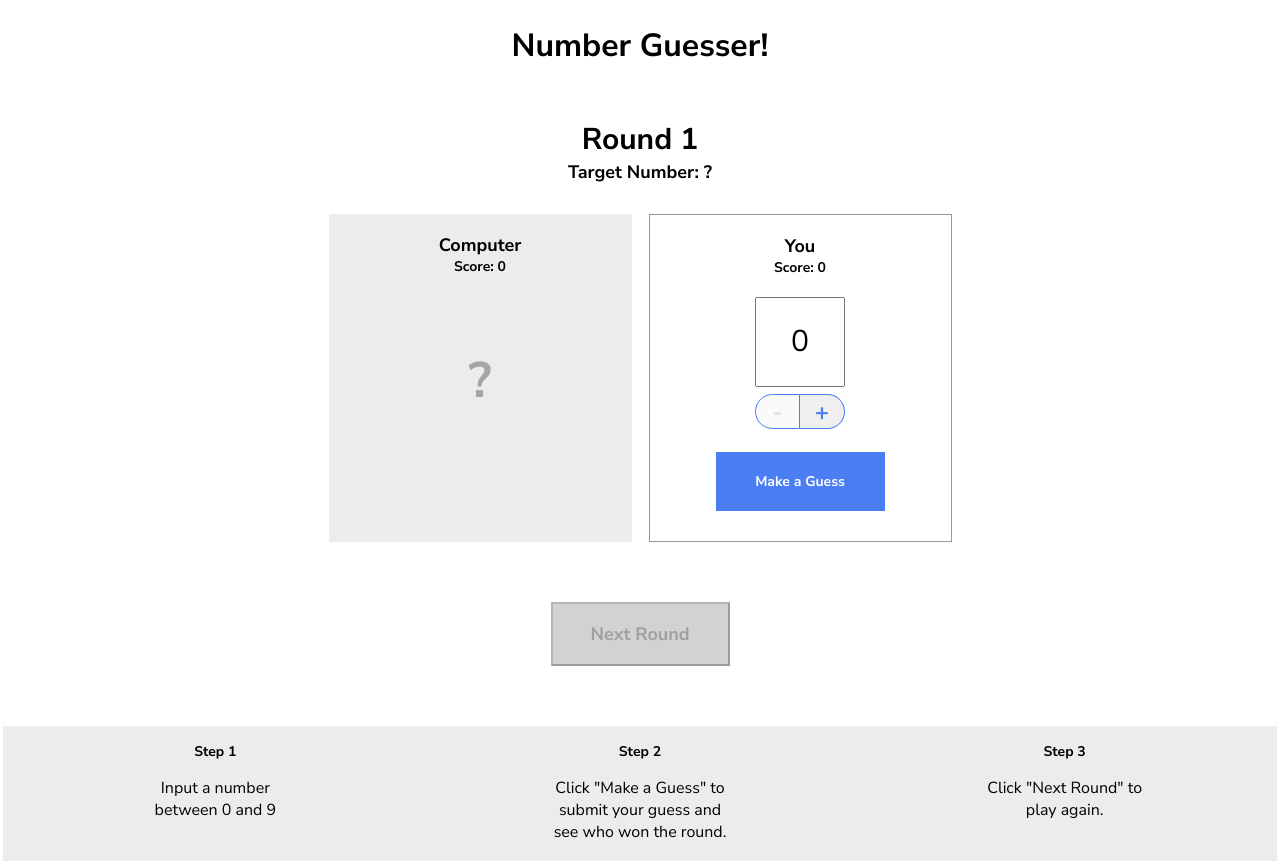
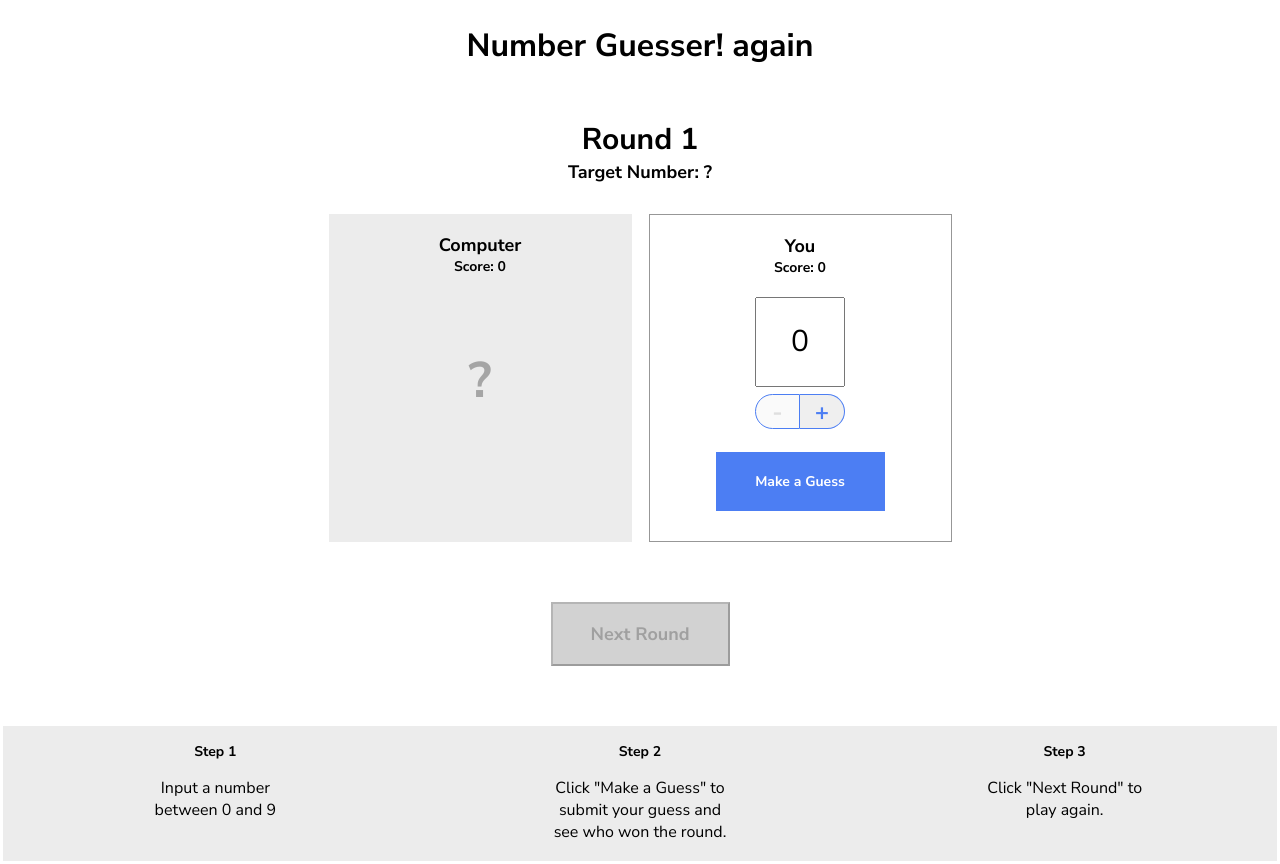
Before and after one commit to daddyfredddy/numguesser, a plain HTML site: page index.html in a window 1280 px wide. Drawn offline with Linux system fonts and the light colour scheme; files that its build step writes are made by us from their sources; files whose address does not match are found by name.

Commit message:
changed value of h1

```diff
--- a/index.html
+++ b/index.html
@@ -9,7 +9,7 @@
   <body>
     <div class="game-container">
       <header>
-        <h1>Number Guesser!</h1>
+        <h1>Number Guesser! again</h1>
       </header>
 
       <div class="rounds">
```
